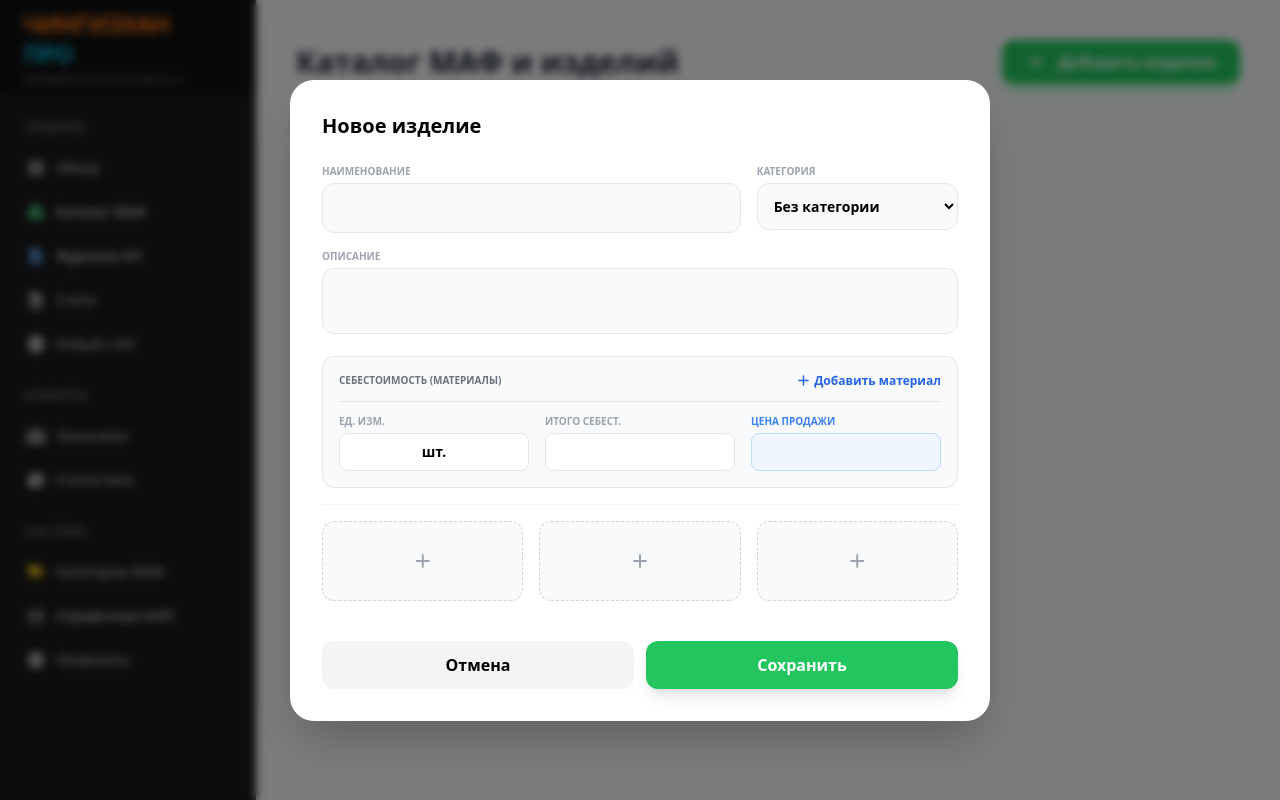
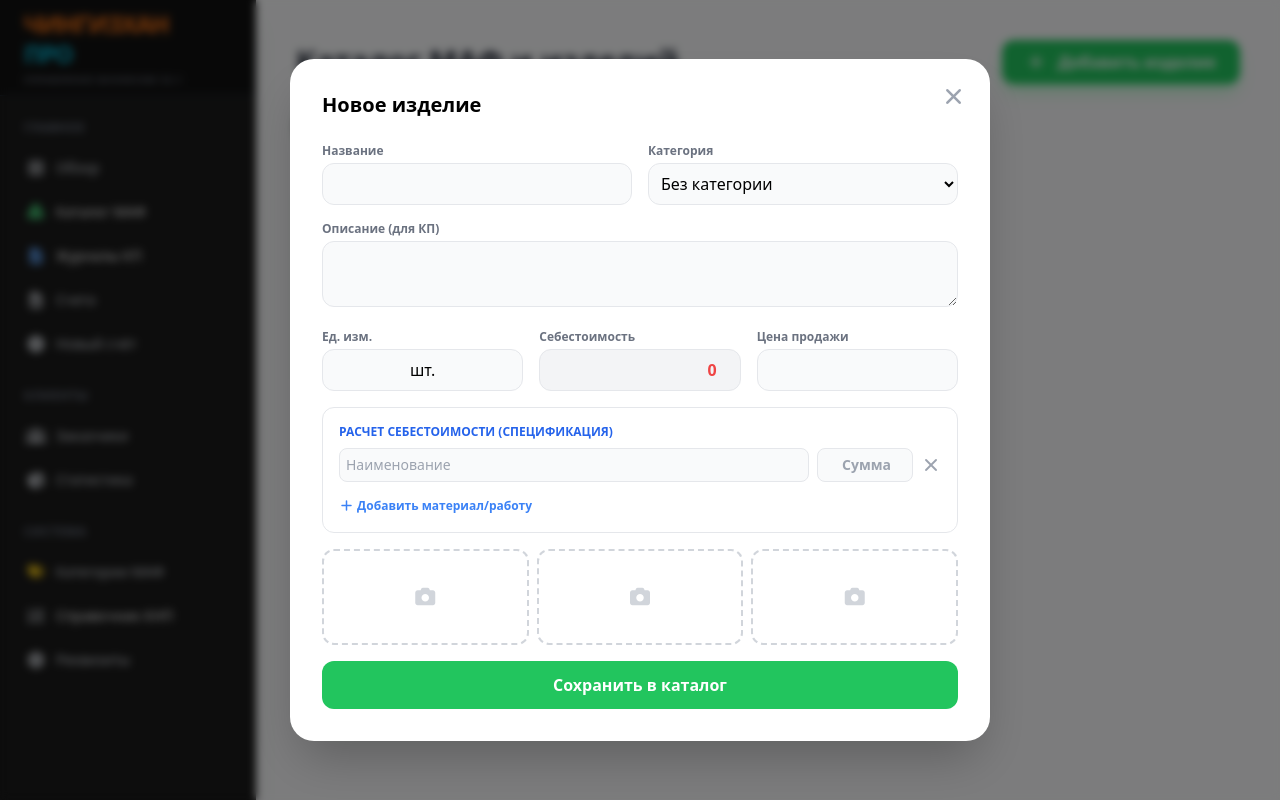
Before and after one commit to 300novus/VAN, a Flask app: template templates/catalog.html in a window 1280 px wide, after a click on "Добавить изделие". Run offline with Flask 3, Linux system fonts and the light colour scheme; the template is opened without the code that fills it: most values are stand-ins (such as "Sample title", 1, 10 or a date in 2020); grey boxes marked "Sample" are stand-in pictures; some libraries are stand-ins or nearby versions.

Commit message:
укеуке
уке

```diff
--- a/templates/catalog.html
+++ b/templates/catalog.html
@@ -1,15 +1,22 @@
 {% extends "base.html" %}
 {% block content %}
-<div class="p-10 max-w-7xl mx-auto">
+<div class="p-10 max-w-7xl mx-auto pb-32">
     <div class="flex justify-between items-center mb-6">
         <h2 class="text-3xl font-black text-gray-900">Каталог МАФ и изделий</h2>
         <button onclick="openModal('addModal')" class="bg-green-500 text-white px-6 py-2.5 rounded-xl font-bold hover:bg-green-600 transition shadow-lg shadow-green-200"><i class="fas fa-plus mr-2"></i> Добавить изделие</button>
     </div>
 
     <div class="flex space-x-2 overflow-x-auto pb-4 mb-6 scrollbar-hide">
-        <button class="cat-btn active bg-gray-900 text-white px-5 py-2 rounded-full text-sm font-bold shadow transition" onclick="filterCat('all', this)">Все</button>
+        <button class="cat-btn active bg-gray-900 text-white px-5 py-2 rounded-full text-sm font-bold shadow transition flex items-center" onclick="filterCat('all', this)">Все</button>
         {% for cat in categories %}
-        <button class="cat-btn bg-white text-gray-600 border border-gray-200 px-5 py-2 rounded-full text-sm font-bold hover:bg-gray-50 transition whitespace-nowrap" onclick="filterCat('{{ cat.id }}', this)"><i class="fas {{ cat.icon }} mr-1 text-gray-400"></i> {{ cat.name }}</button>
+        <button class="cat-btn bg-white text-gray-600 border border-gray-200 px-5 py-2 rounded-full text-sm font-bold hover:bg-gray-50 transition whitespace-nowrap flex items-center" onclick="filterCat('{{ cat.id }}', this)">
+            {% if cat.icon and (cat.icon.endswith('.png') or cat.icon.endswith('.svg') or cat.icon.endswith('.jpg') or cat.icon.endswith('.webp')) %}
+                <img src="/static/category_icons/{{ cat.icon }}" class="w-4 h-4 object-contain inline-block mr-2">
+            {% else %}
+                <i class="fas {{ cat.icon if cat.icon else 'fa-folder' }} mr-2 text-gray-400"></i>
+            {% endif %}
+            {{ cat.name }}
+        </button>
         {% endfor %}
     </div>
 
@@ -26,7 +33,15 @@
             <div class="p-6 flex flex-col flex-1">
                 <div class="flex justify-between items-start mb-2">
                     <h3 class="font-black text-lg text-gray-900 leading-tight item-name">{{ item.name }}</h3>
-                    {% for cat in categories %}{% if cat.id == item.cat_id %}<i class="fas {{ cat.icon }} text-gray-300 ml-2 mt-1" title="{{ cat.name }}"></i>{% endif %}{% endfor %}
+                    {% for cat in categories %}
+                        {% if cat.id == item.cat_id %}
+                            {% if cat.icon and (cat.icon.endswith('.png') or cat.icon.endswith('.svg') or cat.icon.endswith('.jpg') or cat.icon.endswith('.webp')) %}
+                                <img src="/static/category_icons/{{ cat.icon }}" class="w-4 h-4 object-contain inline-block ml-2 mt-1 opacity-50" title="{{ cat.name }}">
+                            {% else %}
+                                <i class="fas {{ cat.icon }} text-gray-300 ml-2 mt-1" title="{{ cat.name }}"></i>
+                            {% endif %}
+                        {% endif %}
+                    {% endfor %}
                 </div>
                 <p class="text-xs text-gray-500 mb-4 line-clamp-2 flex-1 item-desc">{{ item.desc }}</p>
                 <div class="flex justify-between items-end border-t border-gray-100 pt-4 mt-auto">
@@ -34,7 +49,7 @@
                         <p class="text-[9px] font-black text-gray-400 uppercase tracking-widest">Себест: <span class="text-red-400 item-cost">{{ '{:,.0f}'.format(item.cost).replace(',', ' ') }}</span></p>
                         <p class="font-black text-blue-600 text-lg"><span class="item-retail">{{ '{:,.0f}'.format(item.retail_price).replace(',', ' ') }}</span> тг</p>
                     </div>
-                    <div class="space-x-2">
+                    <div class="space-x-2 flex">
                         <button onclick="handleEditClick('{{ item.id }}', '{{ item.unit }}', '{{ item.cat_id }}', '{{ item.img1 }}', '{{ item.img2 }}', '{{ item.img3 }}')" class="text-blue-500 hover:text-blue-700 bg-blue-50 w-10 h-10 flex items-center justify-center rounded-xl transition"><i class="fas fa-pen"></i></button>
                         <button onclick="deleteCatalogItem('{{ item.id }}')" class="text-red-400 hover:text-red-600 bg-red-50 w-10 h-10 flex items-center justify-center rounded-xl transition"><i class="fas fa-trash-alt"></i></button>
                     </div>
@@ -46,86 +61,122 @@
 </div>
 
 <div id="addModal" class="fixed inset-0 bg-black/50 hidden items-center justify-center backdrop-blur-sm z-50">
-    <div class="bg-white p-8 rounded-3xl w-[700px] shadow-2xl max-h-[90vh] overflow-y-auto">
+    <div class="bg-white p-8 rounded-3xl w-[700px] shadow-2xl max-h-[90vh] overflow-y-auto relative">
+        <button onclick="closeModal('addModal')" class="absolute top-6 right-6 text-gray-400 hover:text-gray-900"><i class="fas fa-times text-xl"></i></button>
         <h3 class="text-xl font-black mb-6">Новое изделие</h3>
         <form action="/api/add_catalog" method="POST" enctype="multipart/form-data" class="space-y-4">
-            <div class="grid grid-cols-3 gap-4">
-                <div class="col-span-2"><label class="block text-[10px] font-black text-gray-400 uppercase mb-1">Наименование</label><input name="name" required class="w-full bg-gray-50 border border-gray-200 p-3 rounded-xl outline-none font-bold"></div>
-                <div class="col-span-1"><label class="block text-[10px] font-black text-gray-400 uppercase mb-1">Категория</label><select name="category_id" class="w-full bg-gray-50 border border-gray-200 p-3 rounded-xl outline-none font-bold text-sm"><option value="0">Без категории</option>{% for c in categories %}<option value="{{ c.id }}">{{ c.name }}</option>{% endfor %}</select></div>
-            </div>
-            <div><label class="block text-[10px] font-black text-gray-400 uppercase mb-1">Описание</label><textarea name="description" rows="2" class="w-full bg-gray-50 border border-gray-200 p-3 rounded-xl outline-none resize-none text-sm"></textarea></div>
-            <div class="bg-gray-50 p-4 rounded-xl border border-gray-200 mt-4">
-                <div class="flex justify-between items-center mb-3"><label class="block text-[10px] font-black text-gray-500 uppercase">Себестоимость (Материалы)</label><button type="button" onclick="addBomRow('add')" class="text-xs font-bold text-blue-600 hover:text-blue-800"><i class="fas fa-plus"></i> Добавить материал</button></div>
-                <div id="bom_rows_add" class="space-y-2 mb-3"></div>
-                <div class="grid grid-cols-3 gap-4 border-t border-gray-200 pt-3">
-                    <div><label class="block text-[10px] font-black text-gray-400 uppercase mb-1">Ед. изм.</label><input name="unit" value="шт." class="w-full bg-white border border-gray-200 p-2 rounded-lg text-center font-bold outline-none text-sm"></div>
-                    <div><label class="block text-[10px] font-black text-gray-400 uppercase mb-1">Итого Себест.</label><input type="number" id="c_cost_add" name="cost" step="0.01" required class="w-full bg-white border border-gray-200 p-2 rounded-lg text-right font-black text-red-500 outline-none text-sm"></div>
-                    <div><label class="block text-[10px] font-black text-blue-500 uppercase mb-1">Цена продажи</label><input type="number" name="retail_price" step="0.01" required class="w-full bg-blue-50 border border-blue-200 p-2 rounded-lg text-right font-black text-blue-700 outline-none text-sm"></div>
+            <div class="grid grid-cols-2 gap-4">
+                <div><label class="block text-xs font-bold text-gray-500 mb-1">Название</label><input type="text" name="name" required class="w-full bg-gray-50 border p-2 rounded-xl"></div>
+                <div>
+                    <label class="block text-xs font-bold text-gray-500 mb-1">Категория</label>
+                    <select name="category_id" class="w-full bg-gray-50 border p-2 rounded-xl">
+                        <option value="0">Без категории</option>
+                        {% for c in categories %}<option value="{{ c.id }}">{{ c.name }}</option>{% endfor %}
+                    </select>
                 </div>
             </div>
-            <div class="pt-4 border-t border-gray-100">
-                <div class="flex gap-4">
-                    <div class="w-1/3"><input type="file" name="img1" onchange="previewImg(this)" class="hidden" id="c_i1"><label for="c_i1" class="cursor-pointer block w-full h-20 bg-gray-50 rounded-xl border border-dashed border-gray-300 flex items-center justify-center text-gray-400 overflow-hidden"><i class="fas fa-plus"></i></label></div>
-                    <div class="w-1/3"><input type="file" name="img2" onchange="previewImg(this)" class="hidden" id="c_i2"><label for="c_i2" class="cursor-pointer block w-full h-20 bg-gray-50 rounded-xl border border-dashed border-gray-300 flex items-center justify-center text-gray-400 overflow-hidden"><i class="fas fa-plus"></i></label></div>
-                    <div class="w-1/3"><input type="file" name="img3" onchange="previewImg(this)" class="hidden" id="c_i3"><label for="c_i3" class="cursor-pointer block w-full h-20 bg-gray-50 rounded-xl border border-dashed border-gray-300 flex items-center justify-center text-gray-400 overflow-hidden"><i class="fas fa-plus"></i></label></div>
+            <div><label class="block text-xs font-bold text-gray-500 mb-1">Описание (для КП)</label><textarea name="description" rows="2" class="w-full bg-gray-50 border p-2 rounded-xl"></textarea></div>
+            <div class="grid grid-cols-3 gap-4">
+                <div><label class="block text-xs font-bold text-gray-500 mb-1">Ед. изм.</label><input type="text" name="unit" value="шт." class="w-full bg-gray-50 border p-2 rounded-xl text-center"></div>
+                <div><label class="block text-xs font-bold text-gray-500 mb-1">Себестоимость</label><input type="number" step="0.01" name="cost" id="c_cost_add" readonly class="w-full bg-gray-100 border p-2 rounded-xl text-right font-bold text-red-500" value="0"></div>
+                <div><label class="block text-xs font-bold text-gray-500 mb-1">Цена продажи</label><input type="number" step="0.01" name="retail_price" required class="w-full bg-gray-50 border p-2 rounded-xl text-right font-bold text-blue-600"></div>
+            </div>
+
+            <div class="border p-4 rounded-xl mt-4">
+                <label class="block text-xs font-black text-blue-600 uppercase mb-2">Расчет себестоимости (Спецификация)</label>
+                <div id="bom_rows_add" class="space-y-2"></div>
+                <button type="button" onclick="addBomRow('add')" class="text-xs font-bold text-blue-500 hover:underline mt-2"><i class="fas fa-plus"></i> Добавить материал/работу</button>
+            </div>
+
+            <div class="grid grid-cols-3 gap-2 mt-4">
+                {% for i in range(1, 4) %}
+                <div class="relative h-24 border-2 border-dashed border-gray-300 rounded-xl flex items-center justify-center hover:bg-gray-50 overflow-hidden group">
+                    <input type="file" name="img{{ i }}" class="absolute inset-0 opacity-0 cursor-pointer z-10" onchange="previewImg(this, 'l_a_i{{ i }}')">
+                    <i class="fas fa-camera text-gray-300 text-xl group-hover:text-blue-400"></i>
+                    <img id="l_a_i{{ i }}" class="absolute inset-0 w-full h-full object-cover hidden">
                 </div>
+                {% endfor %}
             </div>
-            <div class="pt-6 flex gap-3"><button type="button" onclick="closeModal('addModal')" class="flex-1 bg-gray-100 font-bold py-3 rounded-xl">Отмена</button><button type="submit" class="flex-1 bg-green-500 text-white font-bold py-3 rounded-xl shadow-lg">Сохранить</button></div>
+            <button type="submit" class="w-full bg-green-500 text-white py-3 rounded-xl font-black mt-4">Сохранить в каталог</button>
         </form>
     </div>
 </div>
 
 <div id="editModal" class="fixed inset-0 bg-black/50 hidden items-center justify-center backdrop-blur-sm z-50">
-    <div class="bg-white p-8 rounded-3xl w-[700px] shadow-2xl max-h-[90vh] overflow-y-auto">
+    <div class="bg-white p-8 rounded-3xl w-[700px] shadow-2xl max-h-[90vh] overflow-y-auto relative">
+        <button onclick="closeModal('editModal')" class="absolute top-6 right-6 text-gray-400 hover:text-gray-900"><i class="fas fa-times text-xl"></i></button>
         <h3 class="text-xl font-black mb-6">Редактировать изделие</h3>
         <form action="/api/edit_catalog" method="POST" enctype="multipart/form-data" class="space-y-4">
             <input type="hidden" name="item_id" id="e_item_id">
-            <div class="grid grid-cols-3 gap-4">
-                <div class="col-span-2"><label class="block text-[10px] font-black text-gray-400 uppercase mb-1">Наименование</label><input name="name" id="e_name" required class="w-full bg-gray-50 border border-gray-200 p-3 rounded-xl font-bold outline-none"></div>
-                <div class="col-span-1"><label class="block text-[10px] font-black text-gray-400 uppercase mb-1">Категория</label><select name="category_id" id="e_cat" class="w-full bg-gray-50 border border-gray-200 p-3 rounded-xl font-bold outline-none text-sm"><option value="0">Без категории</option>{% for c in categories %}<option value="{{ c.id }}">{{ c.name }}</option>{% endfor %}</select></div>
-            </div>
-            <div><label class="block text-[10px] font-black text-gray-400 uppercase mb-1">Описание</label><textarea name="description" id="e_desc" rows="2" class="w-full bg-gray-50 border border-gray-200 p-3 rounded-xl outline-none resize-none text-sm"></textarea></div>
-            <div class="bg-gray-50 p-4 rounded-xl border border-gray-200 mt-4">
-                <div class="flex justify-between items-center mb-3"><label class="block text-[10px] font-black text-gray-500 uppercase">Себестоимость (Материалы)</label><button type="button" onclick="addBomRow('edit')" class="text-xs font-bold text-blue-600 hover:text-blue-800"><i class="fas fa-plus"></i> Добавить материал</button></div>
-                <div id="bom_rows_edit" class="space-y-2 mb-3"></div>
-                <div class="grid grid-cols-3 gap-4 border-t border-gray-200 pt-3">
-                    <div><label class="block text-[10px] font-black text-gray-400 uppercase mb-1">Ед. изм.</label><input name="unit" id="e_unit" class="w-full bg-white border border-gray-200 p-2 rounded-lg text-center font-bold outline-none text-sm"></div>
-                    <div><label class="block text-[10px] font-black text-gray-400 uppercase mb-1">Итого Себест.</label><input type="number" id="c_cost_edit" name="cost" step="0.01" required class="w-full bg-white border border-gray-200 p-2 rounded-lg text-right font-black text-red-500 outline-none text-sm"></div>
-                    <div><label class="block text-[10px] font-black text-blue-500 uppercase mb-1">Цена продажи</label><input type="number" name="retail_price" id="e_retail_price" step="0.01" required class="w-full bg-blue-50 border border-blue-200 p-2 rounded-lg text-right font-black text-blue-700 outline-none text-sm"></div>
+            <div class="grid grid-cols-2 gap-4">
+                <div><label class="block text-xs font-bold text-gray-500 mb-1">Название</label><input type="text" name="name" id="e_name" required class="w-full bg-gray-50 border p-2 rounded-xl"></div>
+                <div>
+                    <label class="block text-xs font-bold text-gray-500 mb-1">Категория</label>
+                    <select name="category_id" id="e_cat" class="w-full bg-gray-50 border p-2 rounded-xl">
+                        <option value="0">Без категории</option>
+                        {% for c in categories %}<option value="{{ c.id }}">{{ c.name }}</option>{% endfor %}
+                    </select>
                 </div>
             </div>
-            <div class="pt-4 border-t border-gray-100">
-                <div class="flex gap-4">
-                    <div class="w-1/3"><input type="file" name="img1" onchange="previewImg(this)" class="hidden" id="e_i1"><label for="e_i1" id="l_e_i1" class="cursor-pointer block w-full h-20 bg-gray-50 rounded-xl border border-dashed border-gray-300 flex items-center justify-center text-gray-400 overflow-hidden"><i class="fas fa-plus"></i></label></div>
-                    <div class="w-1/3"><input type="file" name="img2" onchange="previewImg(this)" class="hidden" id="e_i2"><label for="e_i2" id="l_e_i2" class="cursor-pointer block w-full h-20 bg-gray-50 rounded-xl border border-dashed border-gray-300 flex items-center justify-center text-gray-400 overflow-hidden"><i class="fas fa-plus"></i></label></div>
-                    <div class="w-1/3"><input type="file" name="img3" onchange="previewImg(this)" class="hidden" id="e_i3"><label for="e_i3" id="l_e_i3" class="cursor-pointer block w-full h-20 bg-gray-50 rounded-xl border border-dashed border-gray-300 flex items-center justify-center text-gray-400 overflow-hidden"><i class="fas fa-plus"></i></label></div>
+            <div><label class="block text-xs font-bold text-gray-500 mb-1">Описание (для КП)</label><textarea name="description" id="e_desc" rows="2" class="w-full bg-gray-50 border p-2 rounded-xl"></textarea></div>
+            <div class="grid grid-cols-3 gap-4">
+                <div><label class="block text-xs font-bold text-gray-500 mb-1">Ед. изм.</label><input type="text" name="unit" id="e_unit" class="w-full bg-gray-50 border p-2 rounded-xl text-center"></div>
+                <div><label class="block text-xs font-bold text-gray-500 mb-1">Себестоимость</label><input type="number" step="0.01" name="cost" id="c_cost_edit" readonly class="w-full bg-gray-100 border p-2 rounded-xl text-right font-bold text-red-500"></div>
+                <div><label class="block text-xs font-bold text-gray-500 mb-1">Цена продажи</label><input type="number" step="0.01" name="retail_price" id="e_retail_price" required class="w-full bg-gray-50 border p-2 rounded-xl text-right font-bold text-blue-600"></div>
+            </div>
+
+            <div class="border p-4 rounded-xl mt-4">
+                <label class="block text-xs font-black text-blue-600 uppercase mb-2">Расчет себестоимости (Спецификация)</label>
+                <div id="bom_rows_edit" class="space-y-2"></div>
+                <button type="button" onclick="addBomRow('edit')" class="text-xs font-bold text-blue-500 hover:underline mt-2"><i class="fas fa-plus"></i> Добавить материал/работу</button>
+            </div>
+
+            <div class="grid grid-cols-3 gap-2 mt-4">
+                {% for i in range(1, 4) %}
+                <div class="relative h-24 border-2 border-dashed border-gray-300 rounded-xl flex items-center justify-center hover:bg-gray-50 overflow-hidden group">
+                    <input type="file" name="img{{ i }}" class="absolute inset-0 opacity-0 cursor-pointer z-10" onchange="previewImg(this, 'l_e_i{{ i }}')">
+                    <i class="fas fa-camera text-gray-300 text-xl group-hover:text-blue-400"></i>
+                    <img id="l_e_i{{ i }}" class="absolute inset-0 w-full h-full object-cover hidden">
                 </div>
+                {% endfor %}
             </div>
-            <div class="pt-6 flex gap-3"><button type="button" onclick="closeModal('editModal')" class="flex-1 bg-gray-100 font-bold py-3 rounded-xl">Отмена</button><button type="submit" class="flex-1 bg-blue-600 text-white font-bold py-3 rounded-xl shadow-lg">Обновить</button></div>
+            <button type="submit" class="w-full bg-blue-600 text-white py-3 rounded-xl font-black mt-4">Сохранить изменения</button>
         </form>
     </div>
 </div>
 
 <script>
     function filterCat(id, btn) {
-        document.querySelectorAll('.cat-btn').forEach(b => { b.classList.remove('bg-gray-900', 'text-white', 'shadow'); b.classList.add('bg-white', 'text-gray-600'); });
-        btn.classList.remove('bg-white', 'text-gray-600'); btn.classList.add('bg-gray-900', 'text-white', 'shadow');
-        document.querySelectorAll('.catalog-card').forEach(card => {
-            if(id === 'all' || card.dataset.cat === id) card.style.display = 'flex';
-            else card.style.display = 'none';
+        document.querySelectorAll('.cat-btn').forEach(b => { b.classList.remove('bg-gray-900', 'text-white', 'active', 'shadow'); b.classList.add('bg-white', 'text-gray-600'); });
+        btn.classList.remove('bg-white', 'text-gray-600'); btn.classList.add('bg-gray-900', 'text-white', 'active', 'shadow');
+        document.querySelectorAll('.catalog-card').forEach(item => {
+            if(id === 'all' || item.dataset.cat === id) item.style.display = 'flex'; else item.style.display = 'none';
         });
     }
-    function addBomRow(prefix, name='', price='') {
-        const html = `<div class="flex gap-2 items-center mb-2"><input type="text" name="bom_name[]" value="${name}" placeholder="Материал" class="flex-1 bg-white border border-gray-200 p-2 rounded-lg text-sm outline-none"><input type="number" name="bom_price[]" value="${price}" placeholder="Сумма" step="0.01" class="w-32 bg-white border border-gray-200 p-2 rounded-lg text-sm text-right font-bold text-red-500 outline-none bom-price" oninput="calcBomTotal('${prefix}')"><button type="button" onclick="this.parentElement.remove(); calcBomTotal('${prefix}');" class="text-red-400 hover:text-red-600 w-6"><i class="fas fa-times"></i></button></div>`;
-        document.getElementById(`bom_rows_${prefix}`).insertAdjacentHTML('beforeend', html);
+
+    function addBomRow(type, name='', price='') {
+        const div = document.createElement('div');
+        div.className = 'flex gap-2 mb-2 items-center';
+        div.innerHTML = `<input type="text" name="bom_name[]" value="${name}" placeholder="Наименование" class="flex-1 bg-gray-50 border p-1.5 rounded-lg text-sm"><input type="number" step="0.01" name="bom_price[]" value="${price}" placeholder="Сумма" class="w-24 bg-gray-50 border p-1.5 rounded-lg text-sm text-right font-bold bom-price-${type}" oninput="calcBom('${type}')"><button type="button" onclick="this.parentElement.remove(); calcBom('${type}')" class="text-gray-400 hover:text-red-500"><i class="fas fa-times"></i></button>`;
+        document.getElementById(`bom_rows_${type}`).appendChild(div);
     }
-    function calcBomTotal(prefix) {
-        let sum = 0;
-        document.getElementById(`bom_rows_${prefix}`).querySelectorAll('.bom-price').forEach(inp => sum += parseFloat(inp.value || 0));
-        document.getElementById(`c_cost_${prefix}`).value = sum;
+
+    function calcBom(type) {
+        let total = 0;
+        document.querySelectorAll(`.bom-price-${type}`).forEach(inp => total += parseFloat(inp.value) || 0);
+        document.getElementById(`c_cost_${type}`).value = total;
     }
-    function openModal(id) { document.getElementById(id).classList.remove('hidden'); document.getElementById(id).classList.add('flex'); }
+
+    function openModal(id) {
+        if(id==='addModal') {
+            document.getElementById('bom_rows_add').innerHTML = ''; addBomRow('add');
+            document.getElementById('c_cost_add').value = '0';
+        }
+        document.getElementById(id).classList.remove('hidden'); document.getElementById(id).classList.add('flex');
+    }
+
     function closeModal(id) { document.getElementById(id).classList.add('hidden'); document.getElementById(id).classList.remove('flex'); }
+
     function deleteCatalogItem(id) { if(confirm('Удалить?')) { fetch(`/api/delete_catalog/${id}`, { method: 'POST' }).then(() => window.location.reload()); } }
 
     function handleEditClick(id, unit, catId, img1, img2, img3) {
@@ -154,15 +205,16 @@
         openModal('editModal');
     }
 
-    function setEditPreview(labelId, imgFilename) {
-        const label = document.getElementById(labelId);
-        if (imgFilename && imgFilename !== '' && imgFilename !== 'None') { label.innerHTML = `<img src="/static/uploads/${imgFilename}" class="w-full h-full object-cover">`; label.classList.remove('border-dashed', 'text-gray-400'); }
-        else { label.innerHTML = `<i class="fas fa-plus"></i>`; label.classList.add('border-dashed', 'text-gray-400'); }
+    function setEditPreview(imgId, imgName) {
+        const img = document.getElementById(imgId);
+        if(imgName && imgName !== 'None') { img.src = `/static/uploads/${imgName}`; img.classList.remove('hidden'); }
+        else { img.src = ''; img.classList.add('hidden'); }
     }
-    function previewImg(input) {
-        if (input.files && input.files[0]) {
-            var reader = new FileReader();
-            reader.onload = function(e) { input.nextElementSibling.innerHTML = `<img src="${e.target.result}" class="w-full h-full object-cover">`; input.nextElementSibling.classList.remove('border-dashed', 'text-gray-400'); }
+
+    function previewImg(input, imgId) {
+        if(input.files && input.files[0]) {
+            const reader = new FileReader();
+            reader.onload = function(e) { document.getElementById(imgId).src = e.target.result; document.getElementById(imgId).classList.remove('hidden'); }
             reader.readAsDataURL(input.files[0]);
         }
     }
```
Also changed, not shown: templates/edit_invoice.html (+18 -5 lines), templates/invoice_form.html (+18 -5 lines), chingiskhan_v5.db.
